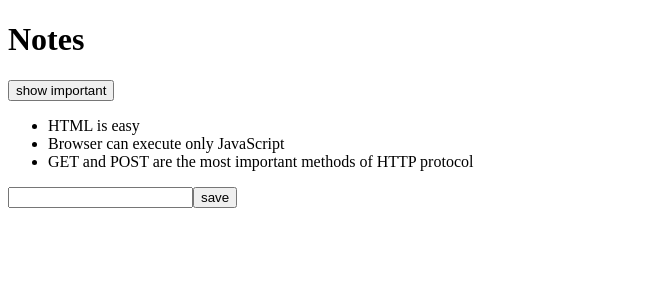
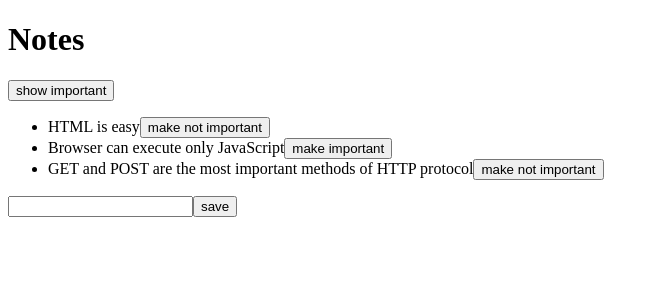
Before and after one commit to ronaldyonggi/FullStackOpen, a React (Create React App) app in the folder lecture/notes/: page / in a window 1280 px wide. Shown: the top 300 px of the page, without its empty margins (0-659 px from the left). Built offline with nearby package versions, Linux system fonts and the light colour scheme; data requests are answered from the project's data file.

Commit message:
added label for toggle importance

```diff
--- a/lecture/notes/src/components/Note.js
+++ b/lecture/notes/src/components/Note.js
@@ -1,7 +1,13 @@
+const Note = ({ note, toggleImportance }) => {
 
-const Note = ({ note }) => {
+    const label = note.important
+        ? 'make not important' : 'make important'
+
     return (
-        <li>{note.content}</li>
+        <li>
+            {note.content}
+            <button onClick={toggleImportance}>{label}</button>
+        </li>
     )
 }
 
```
